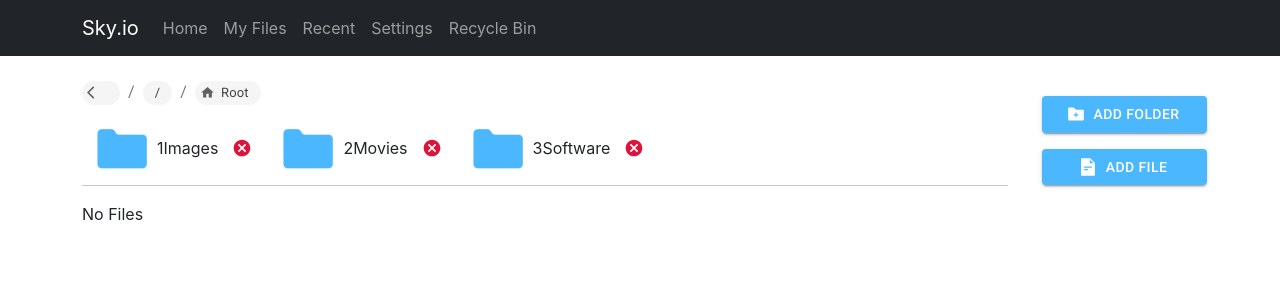
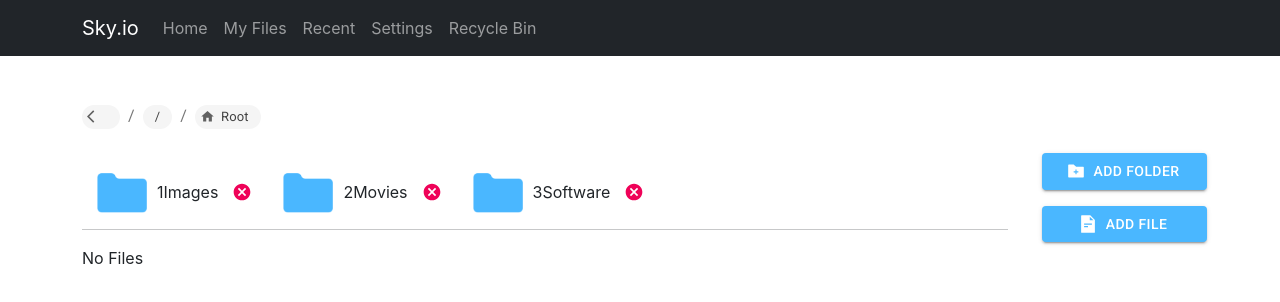
Before and after one commit to parikshitlfj12/toddle-assignment, a React (Create React App) app: page /folder/999999 in a window 1280 px wide. Shown: the top 302 px of the page. Built offline with nearby package versions, Linux system fonts and the light colour scheme.

Commit message:
starting to divide

```diff
--- a/src/components/File.js
+++ b/src/components/File.js
@@ -67,7 +67,7 @@ export default function File({isRoot}) {
                   handleRemove(oneFile.fileId);
                 }}
               >
-                <MdCancel color="#dc143c" style={{alt:"Delete", cursor:"pointer"}}/>
+                <MdCancel color="#EF0258" style={{ cursor:"pointer"}}/>
               </span>
             </span>
             <Modal centered show={open} onHide={closeModal}>
--- a/src/components/Folder.js
+++ b/src/components/Folder.js
@@ -134,6 +134,7 @@ export default function Folder({ parentFolder, isRoot }) {
       </Breadcrumbs>
 
       <br />
+      <section style={{marginTop: "20px"}}>
         {currentPageFolders.map((folder) => {
           return (
             <span key={folder.folderId}>
@@ -175,7 +176,7 @@ export default function Folder({ parentFolder, isRoot }) {
                     }
                   }}
                 >
-                {isRoot ? <></> : <MdCancel color="#dc143c" />}
+                  {isRoot ? <></> : <MdCancel color="#EF0258" />}
                 </span>
               </div>
 
@@ -268,6 +269,7 @@ export default function Folder({ parentFolder, isRoot }) {
           );
         })}
       </section>
+    </section>
   ) : (
     <div>
       <Breadcrumbs aria-label="breadcrumb">
--- a/src/pages/Dashboard.js
+++ b/src/pages/Dashboard.js
@@ -33,12 +33,12 @@ export default function Dashboard() {
       <NavbarComponent />
       <Container className="mt-4">
         <Row>
-          <Col xs={10}>
+          <Col xs={10} className="mt-4">
             <Folder parentFolder={currentFolder} isRoot={isRoot}/>
             <hr />
             <File isRoot={isRoot}/>
           </Col>
-          <Col xs={2} style={{ textAlign: "right" }}>
+          <Col xs={2} style={{ textAlign: "right", marginTop: "5%" }}>
             <AddFolder parentFolder={currentFolder} isRoot={isRoot}/>
             <AddFile parentFolder={currentFolder} isRoot={isRoot}/>
           </Col>
```
Lines whose indentation alone changed are shown as unchanged.
